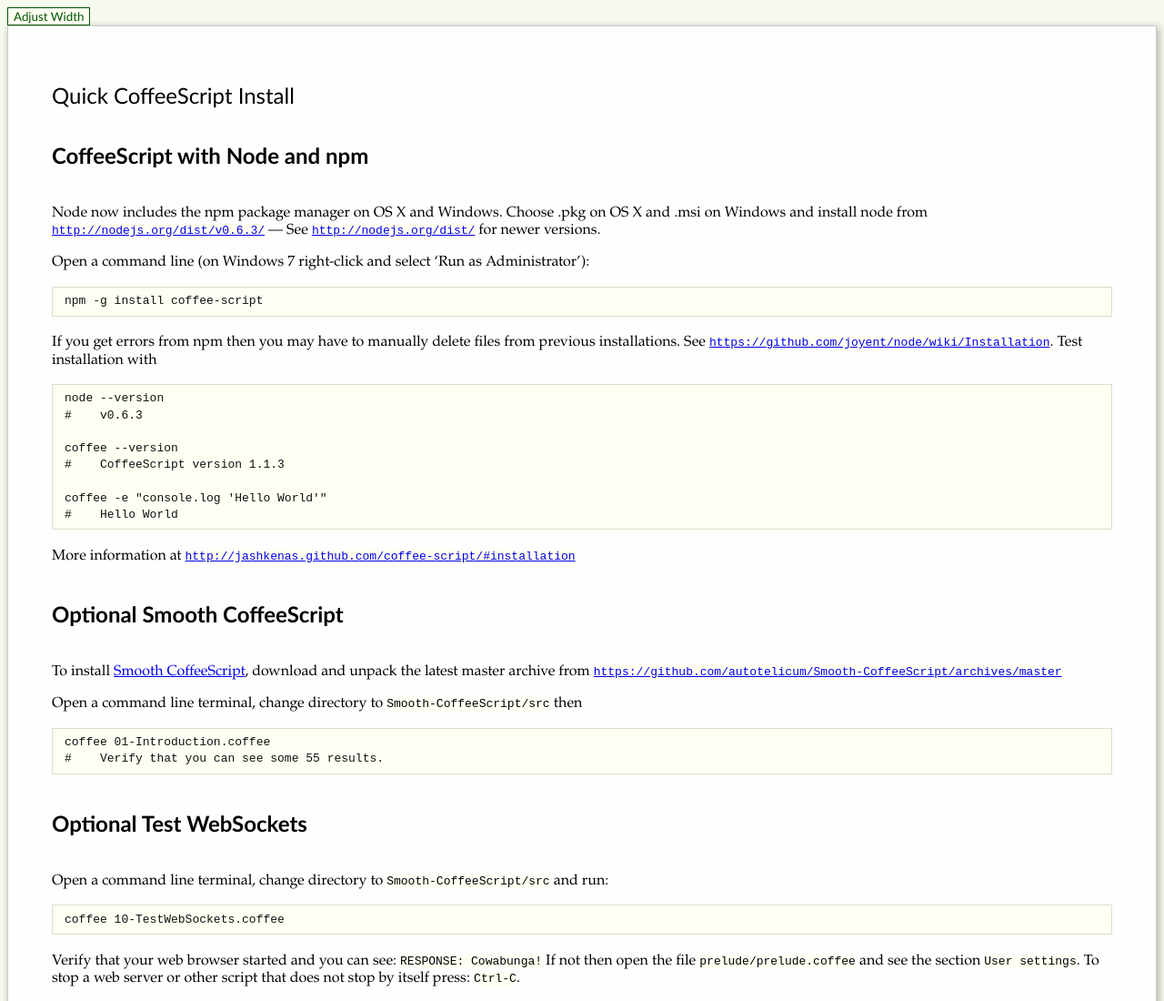
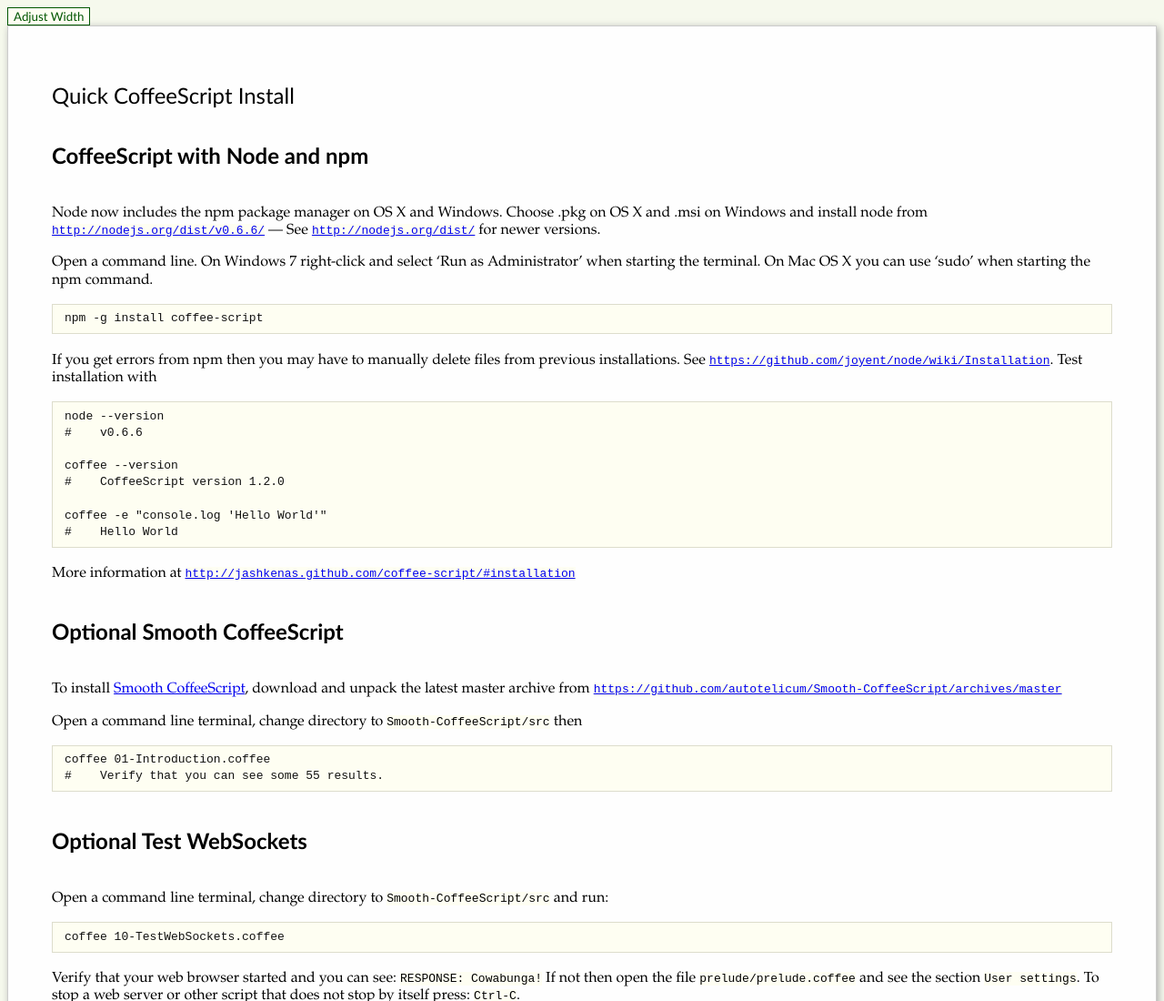
Before and after one commit to autotelicum/Smooth-CoffeeScript, a plain HTML site: page literate/install-notes.html in a window 1280 px wide. Shown: the top 1100 px of the page at 91% size. Drawn offline with Linux system fonts and the light colour scheme; a script that the page names is missing.

Commit message:
Update to CoffeeScript 1.2.0 / Node 0.6.6

```diff
--- a/literate/install-notes.html
+++ b/literate/install-notes.html
@@ -12,16 +12,16 @@
 <div id="page">
 <h1 id="quick-coffeescript-install">Quick CoffeeScript Install</h1>
 <h2 id="coffeescript-with-node-and-npm">CoffeeScript with Node and npm</h2>
-<p>Node now includes the npm package manager on OS X and Windows. Choose .pkg on OS X and .msi on Windows and install node from <a href="http://nodejs.org/dist/v0.6.3/"><code class="url">http://nodejs.org/dist/v0.6.3/</code></a> — See <a href="http://nodejs.org/dist/"><code class="url">http://nodejs.org/dist/</code></a> for newer versions.</p>
-<p>Open a command line (on Windows 7 right-click and select ‘Run as Administrator’):</p>
+<p>Node now includes the npm package manager on OS X and Windows. Choose .pkg on OS X and .msi on Windows and install node from <a href="http://nodejs.org/dist/v0.6.6/"><code class="url">http://nodejs.org/dist/v0.6.6/</code></a> — See <a href="http://nodejs.org/dist/"><code class="url">http://nodejs.org/dist/</code></a> for newer versions.</p>
+<p>Open a command line. On Windows 7 right-click and select ‘Run as Administrator’ when starting the terminal. On Mac OS X you can use ‘sudo’ when starting the npm command.</p>
 <pre><code>npm -g install coffee-script
 </code></pre>
 <p>If you get errors from npm then you may have to manually delete files from previous installations. See <a href="https://github.com/joyent/node/wiki/Installation"><code class="url">https://github.com/joyent/node/wiki/Installation</code></a>. Test installation with</p>
 <pre><code>node --version
-#    v0.6.3
+#    v0.6.6
 
 coffee --version
-#    CoffeeScript version 1.1.3
+#    CoffeeScript version 1.2.0
 
 coffee -e &quot;console.log 'Hello World'&quot;
 #    Hello World
```
Also changed, not shown: literate/install-notes.md (+4 -4 lines), 1 other file.
